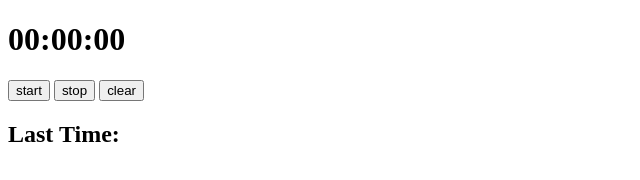
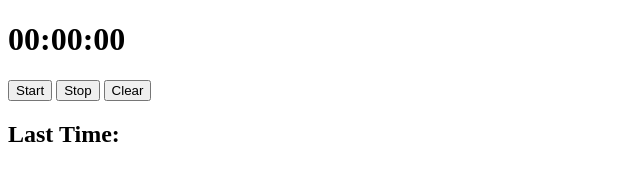
Before and after one commit to nirfuchs73/stopwatch, a plain HTML site: page index.html in a window 1280 px wide. Shown: the full height of the page, 0-640 px from the left. Drawn offline with Linux system fonts and the light colour scheme.

Commit message:
Fix texts

```diff
--- a/index.html
+++ b/index.html
@@ -9,9 +9,9 @@
 <body>
 
     <h1><time id="output">00:00:00</time></h1>
-    <button onclick="startTime()">start</button>
-    <button onclick="stopTime()">stop</button>
-    <button onclick="clearTime()">clear</button>
+    <button onclick="startTime()">Start</button>
+    <button onclick="stopTime()">Stop</button>
+    <button onclick="clearTime()">Clear</button>
 
     <h2 id="lastTime">Last Time:</h2>
 
```
